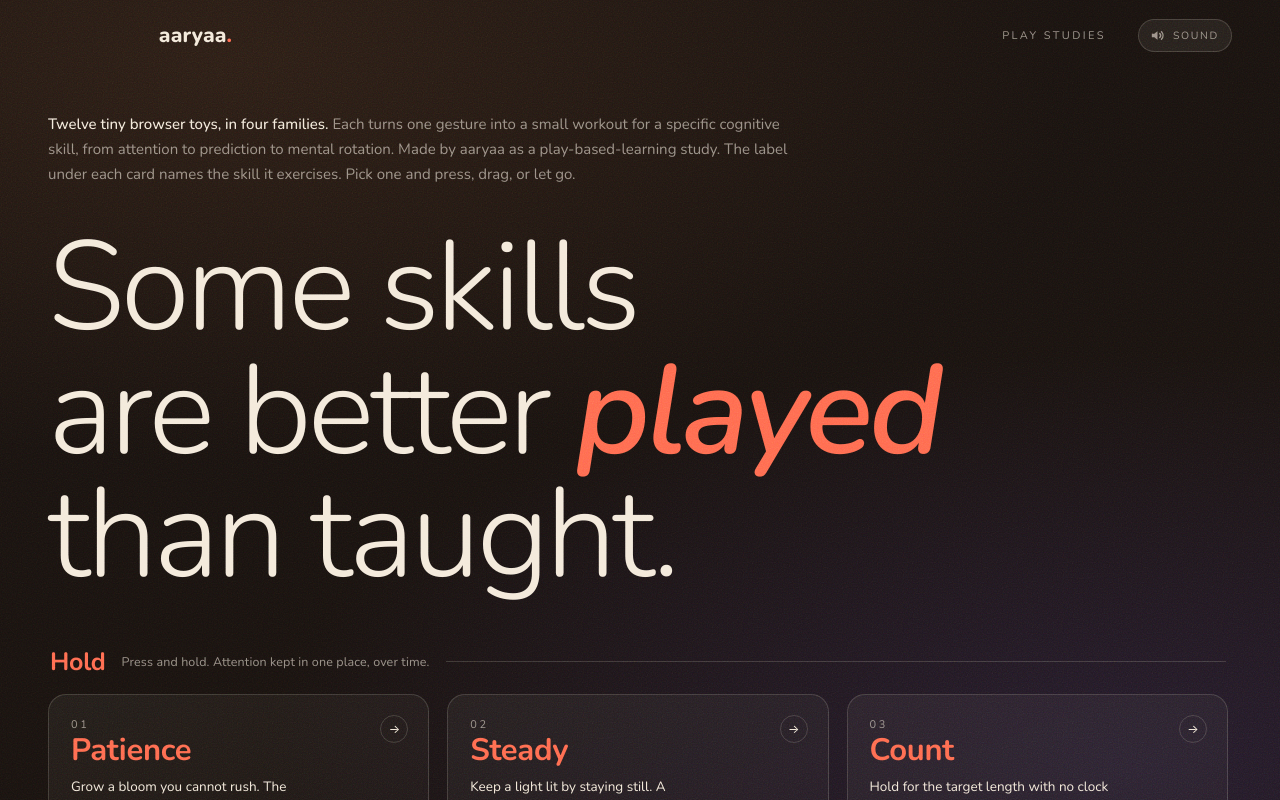
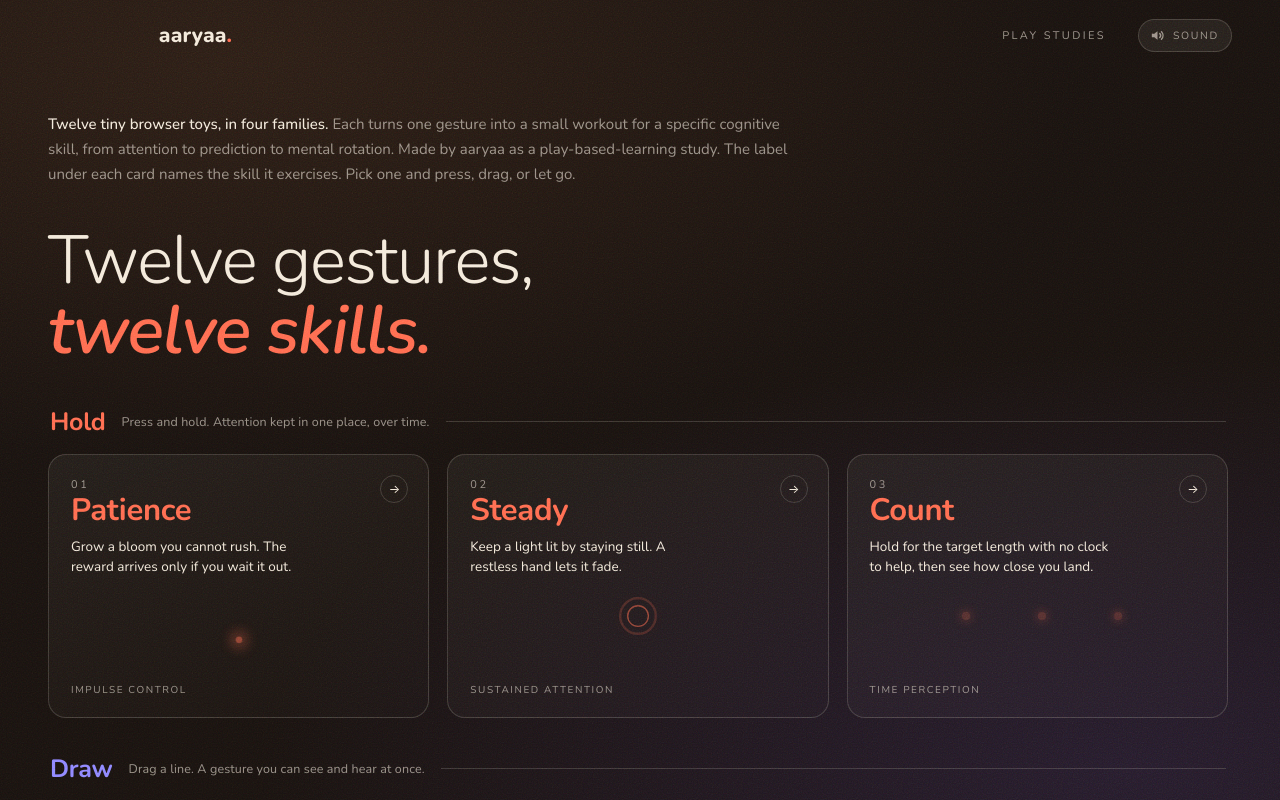
Before and after one commit to aaryaa8/play-studies, a plain HTML site: page index.html in a window 1280 px wide. Drawn offline with Linux system fonts and the light colour scheme.

Commit message:
Rewrite hub hero title to 'Twelve gestures, twelve skills.'
Replace the aphorism-style 'Some skills are better played than taught.'
with a concrete, plainer statement. Halve the hero font size and let it
wrap cleanly after the comma instead of a forced three-line break.

Co-Authored-By: Claude Opus 4.8 <noreply@anthropic.com>

```diff
--- a/index.html
+++ b/index.html
@@ -131,16 +131,17 @@
   .hero-title {
     font-family: var(--display);
     font-weight: 300;
-    font-size: clamp(46px, 10.5vw, 126px);
-    line-height: .98;
-    letter-spacing: -.03em;
-    margin-bottom: clamp(30px, 6vh, 60px);
-    max-width: 13ch;
+    font-size: clamp(34px, 6vw, 68px);
+    line-height: 1.02;
+    letter-spacing: -.02em;
+    margin-bottom: clamp(28px, 5vh, 52px);
+    max-width: 20ch;
   }
   .hero-title em {
     font-style: italic;
     font-weight: 600;
     color: var(--coral);
+    white-space: nowrap;
   }
 
   /* ---------- Hub families ---------- */
@@ -436,7 +437,7 @@
     </p>
 
     <h1 class="hero-title reveal" style="animation-delay:.12s">
-      Some skills<br />are better <em>played</em><br />than taught.
+      Twelve gestures, <em>twelve skills.</em>
     </h1>
 
     <div class="families">
```
